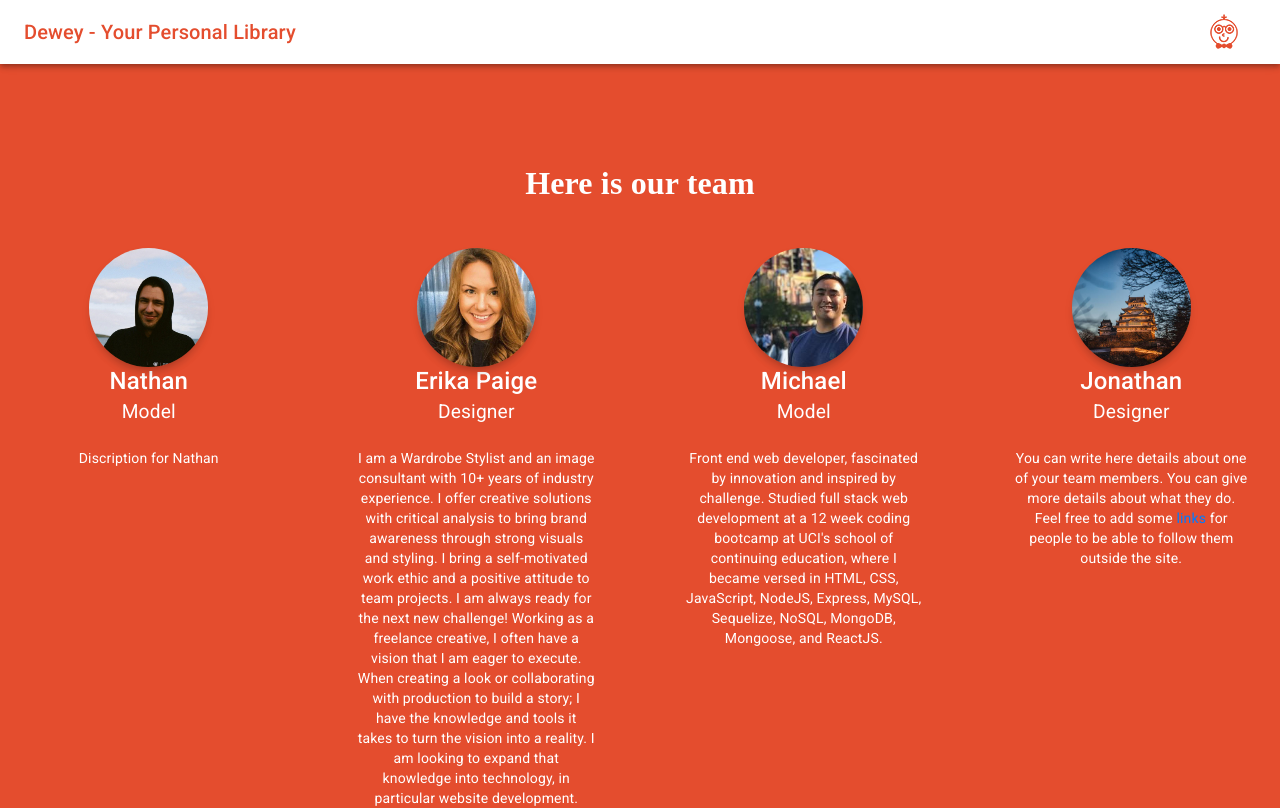
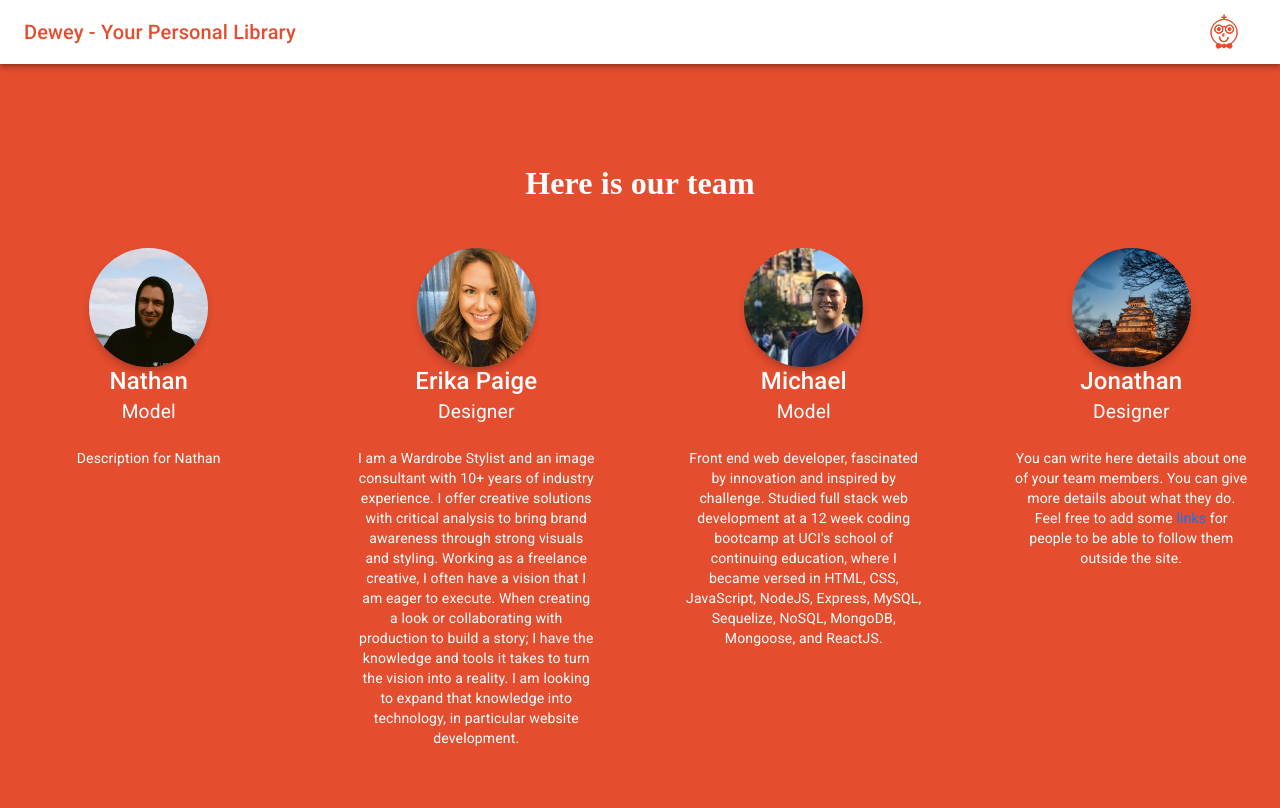
Before and after one commit to usrs/Dewey, a React (Create React App) app in the folder client/: page /AboutUs in a window 1280 px wide. Shown: the top 808 px of the page. Built offline with nearby package versions, Linux system fonts and the light colour scheme.

Commit message:
updated Erika AboutMe

```diff
--- a/client/src/components/TeamMembers/Team.js
+++ b/client/src/components/TeamMembers/Team.js
@@ -47,7 +47,7 @@ export default function TeamSection() {
               </h4>
               <CardBody>
                 <p className={classes.description}>
-                  Discription for Nathan
+                  Description for Nathan
                 </p>
               </CardBody>
               {/*
@@ -78,13 +78,7 @@ export default function TeamSection() {
               <CardBody>
                 <p className={classes.description}>
                 I am a Wardrobe Stylist and an image consultant with 10+ years of industry experience.
-                I offer creative solutions with critical analysis to bring brand awareness through strong visuals and styling.
-                I bring a self-motivated work ethic and a positive attitude to team projects. I am always ready for the next new challenge!
-
-                Working as a freelance creative, I often have a vision that I am eager to execute.
-                When creating a look or collaborating with production to build a story;
-                I have the knowledge and tools it takes to turn the vision into a reality.
-                I am looking to expand that knowledge into technology, in particular website development.
+                I offer creative solutions with critical analysis to bring brand awareness through strong visuals and styling. Working as a freelance creative, I often have a vision that I am eager to execute. When creating a look or collaborating with production to build a story; I have the knowledge and tools it takes to turn the vision into a reality. I am looking to expand that knowledge into technology, in particular website development.
                 </p>
               </CardBody>
               {/*
```
